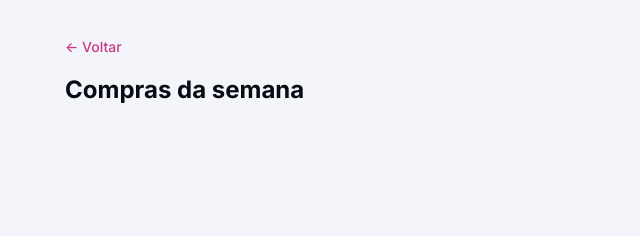
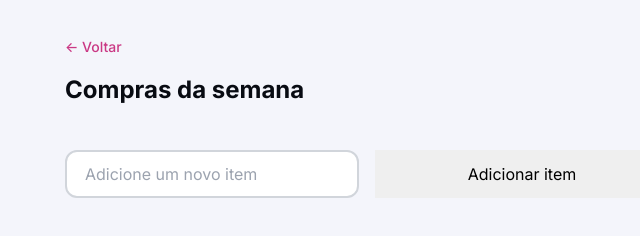
Before and after one commit to beefreguglia/full-stack-quicklist, a plain HTML site: page index.html in a window 1280 px wide. Shown: the part 86-322 px from the top of the page, without its empty margins (273-913 px from the left). Drawn offline with Linux system fonts and the light colour scheme.

Commit message:
feature: create input

```diff
--- a/index.html
+++ b/index.html
@@ -14,12 +14,19 @@
     <img src="assets/logo.svg" alt="Logomarca">
   </header>
   <main>
+    <a href="#">
+      <- Voltar
+    </a>
     <form action="">
-      <a href="#">
-        <- Voltar
-      </a>
       <fieldset>
         <legend>Compras da semana</legend>
+        <div class="flex">
+          <div class="input-wrapper flex-1">
+            <label class="sr-only" for="shopping">Adicione um novo item</label>
+            <input class="flex-1" name="shopping" type="text" placeholder="Adicione um novo item">
+          </div>
+          <button class="flex-1" type="submit">Adicionar item</button>
+        </div>
       </fieldset>
     </form>
   </main>
--- /dev/null
+++ b/styles/fields/index.css
@@ -0,0 +1 @@
+@import url(input.css);
--- /dev/null
+++ b/styles/fields/input.css
@@ -0,0 +1,26 @@
+input {
+  appearance: none;
+  display: flex;
+  align-items: center;
+  gap: .5rem;
+  height: 2.75rem;
+  padding-inline: 1.125rem;
+  border-radius: 0.75rem;
+  border: 2px solid var(--border-primary);
+  background-color: var(--background-secondary);
+  font: var(--input);
+  transition: border-color 200ms;
+
+  &::placeholder {
+    color: var(--content-tertiary);
+  }
+
+  &:hover {
+    border-color: var(--border-hover);
+  }
+
+  &:focus {
+    border-color: var(--color-brand);
+    outline: 2px solid transparent;
+  }
+}
--- a/styles/form.css
+++ b/styles/form.css
@@ -5,6 +5,11 @@ form {
     & > legend {
       font: var(--title);
       color: var(--content-primary);
+      margin-bottom: 2.75rem;
+    }
+
+    & .input-wrapper {
+      display: flex;
     }
   }
 }
--- a/styles/global.css
+++ b/styles/global.css
@@ -42,3 +42,31 @@ a {
     color: var(--color-brand-hover);
   }
 }
+
+.flex {
+  display: flex;
+  flex-direction: column;
+  gap: 1rem;
+}
+
+.flex-1 {
+  flex: 1;
+}
+
+.sr-only {
+  position: absolute;
+  width: 1px;
+  height: 1px;
+  padding: 0;
+  margin: -1px;
+  overflow: hidden;
+  clip: rect(0, 0, 0, 0);
+  white-space: nowrap;
+  border-width: 0;
+}
+
+@media (width >= 80em) {
+  .flex {
+    flex-direction: row;
+  }
+}
--- a/styles/index.css
+++ b/styles/index.css
@@ -2,3 +2,4 @@
 @import url(header.css);
 @import url(main.css);
 @import url(form.css);
+@import url(fields/index.css);
```
